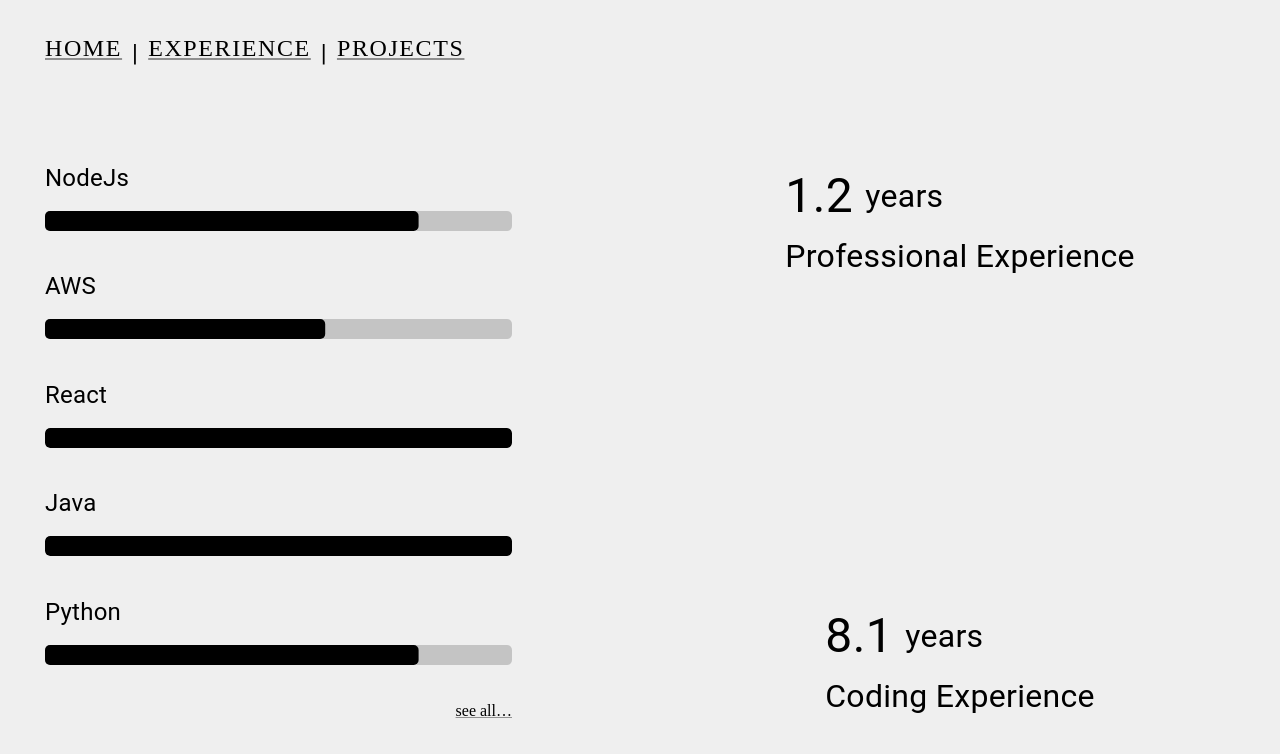
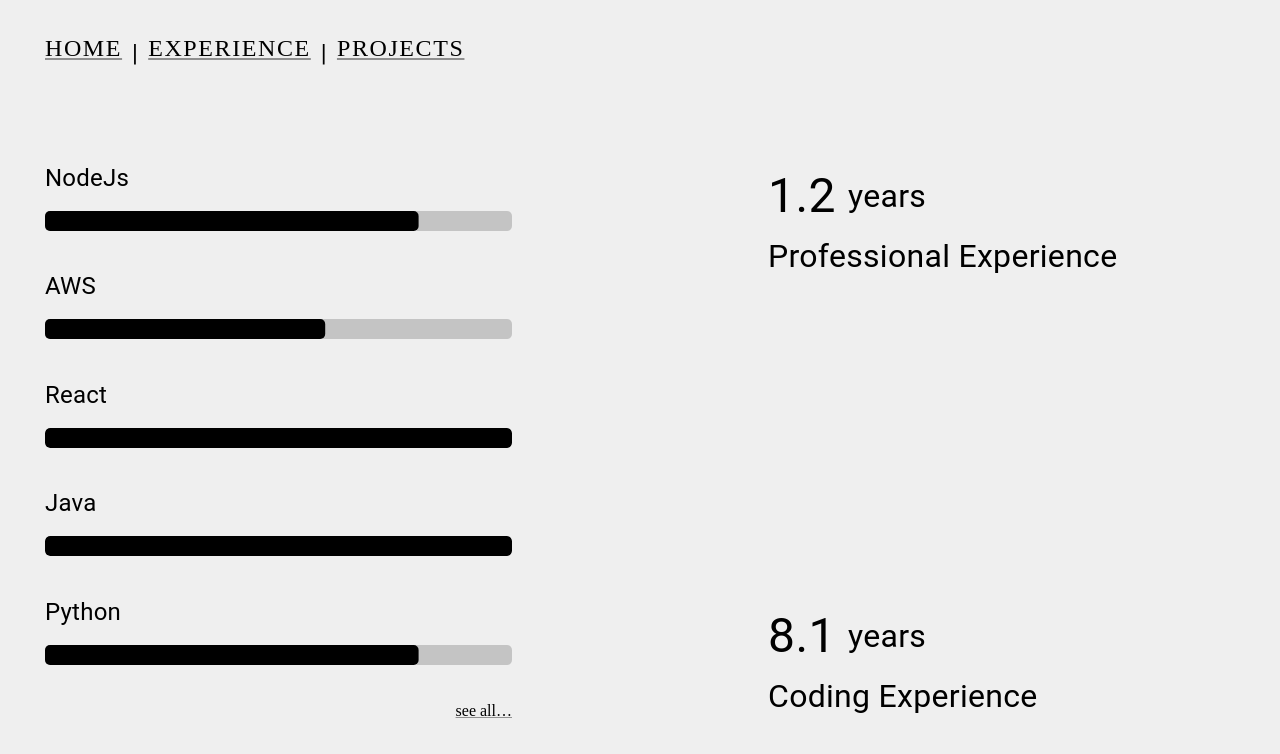
Before and after one commit to Treborium/robert-fuchs-codes, a Next.js app: page /experience in a window 1280 px wide. Shown: the top 754 px of the page. Built offline with nearby package versions, Linux system fonts and the light colour scheme; a web font is replaced by a local one.

Commit message:
align numbers

```diff
--- a/pages/experience/index.tsx
+++ b/pages/experience/index.tsx
@@ -65,9 +65,10 @@
     display: 'flex',
     flexDirection: 'column',
     justifyContent: 'space-between',
-    alignItems: 'center',
+    alignItems: 'flex-start',
     paddingTop: '20vh',
     paddingBottom: '10vh',
+    paddingLeft: '10vw',
   },
   link: {
     color: theme.fontColor,
```
